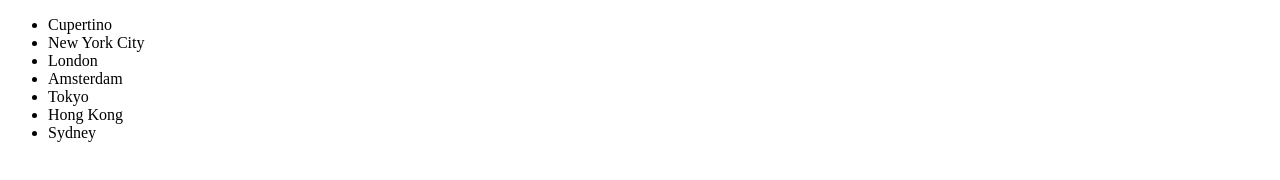
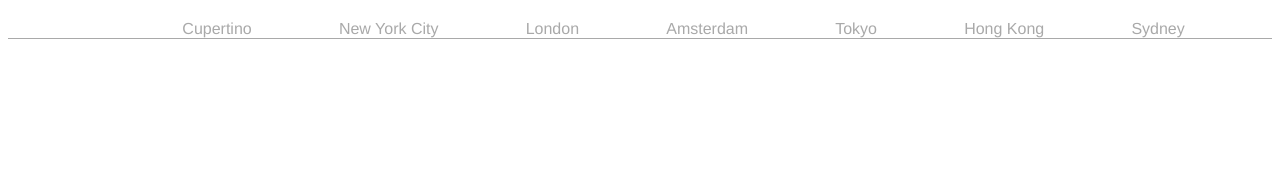
Before and after one commit to mgbauman/cities-navigation, a plain HTML site: page cityNav.html in a window 1280 px wide. Drawn offline with Linux system fonts and the light colour scheme.

Commit message:
Changed the navigation to not use an unordered list. Added some basic styles

```diff
--- a/cityNav.css
+++ b/cityNav.css
@@ -0,0 +1,22 @@
+.main-navigation {
+  margin-top: 20px;
+  border-bottom: 1px solid darkgray;
+}
+
+#cities {
+  display: flex;
+  justify-content: space-evenly;
+  list-style-type: none;
+  padding-left: 0;
+}
+
+.nav-item {
+  text-decoration: none;
+  font-family: "Helvetica", sans-serif;
+  color: darkgray;
+}
+
+.nav-item.active {
+  color: darkslategrey;
+  border-bottom: 1px solid darkslategrey;
+}
--- a/cityNav.html
+++ b/cityNav.html
@@ -7,10 +7,11 @@
   </head>
 
   <body>
-    <nav>
-      <ul id="cities" class="citiesList">
-      </ul>
+    <nav class="main-navigation">
+      <div id="cities" class="cities-list">
+        <div id="navigation-indicator"></div>
+      </div>
     </nav>
-  <script src="cityNav.js"></script>
+    <script src="cityNav.js"></script>
   </body>
 </html>
--- a/cityNav.js
+++ b/cityNav.js
@@ -1,4 +1,3 @@
-
 async function getCities() {
   let request = await fetch("./Files/navigation.json");
   const cities = await request.json();
@@ -10,13 +9,19 @@ function populateNavigation(obj) {
   const cities = obj['cities'];
 
   for (const city of cities) {
-    const listItem = document.createElement('li');
     const linkTag= document.createElement('a');
+    linkTag.className = 'nav-item';
+    linkTag.href = '#';
+    linkTag.textContent = city.label;
+    linkTag.addEventListener("click", function() {
+      let current = document.querySelector(".nav-item.active");
+      if (current) {
+        current.className = current.className.replace(" active", "");
+      }
+      this.className += " active";
+    });
 
-    linkTag.textContent = city.label;
-    listItem.appendChild(linkTag);
-
-    unorderedListElement.appendChild(listItem);
+    unorderedListElement.appendChild(linkTag);
   }
 }
 
```
